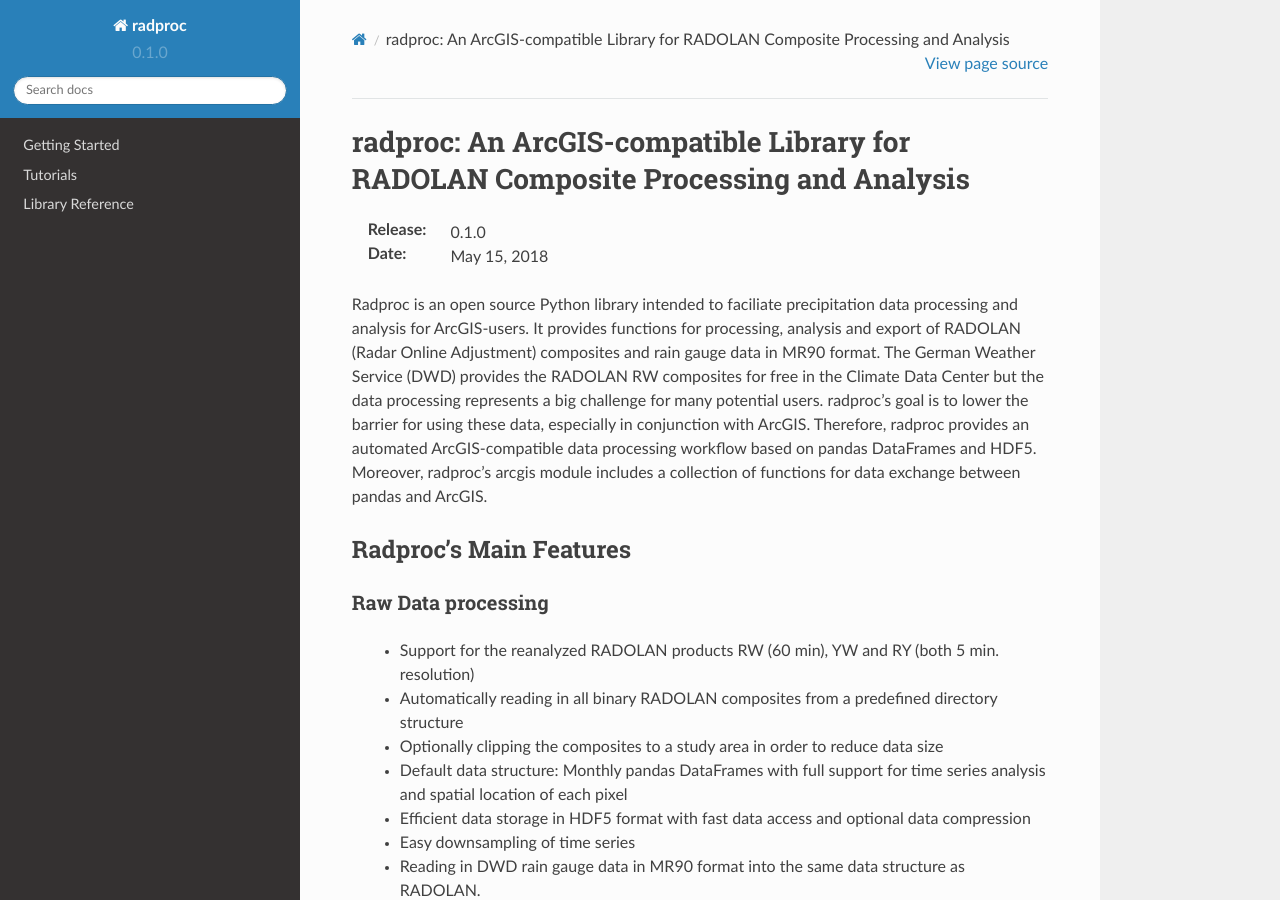
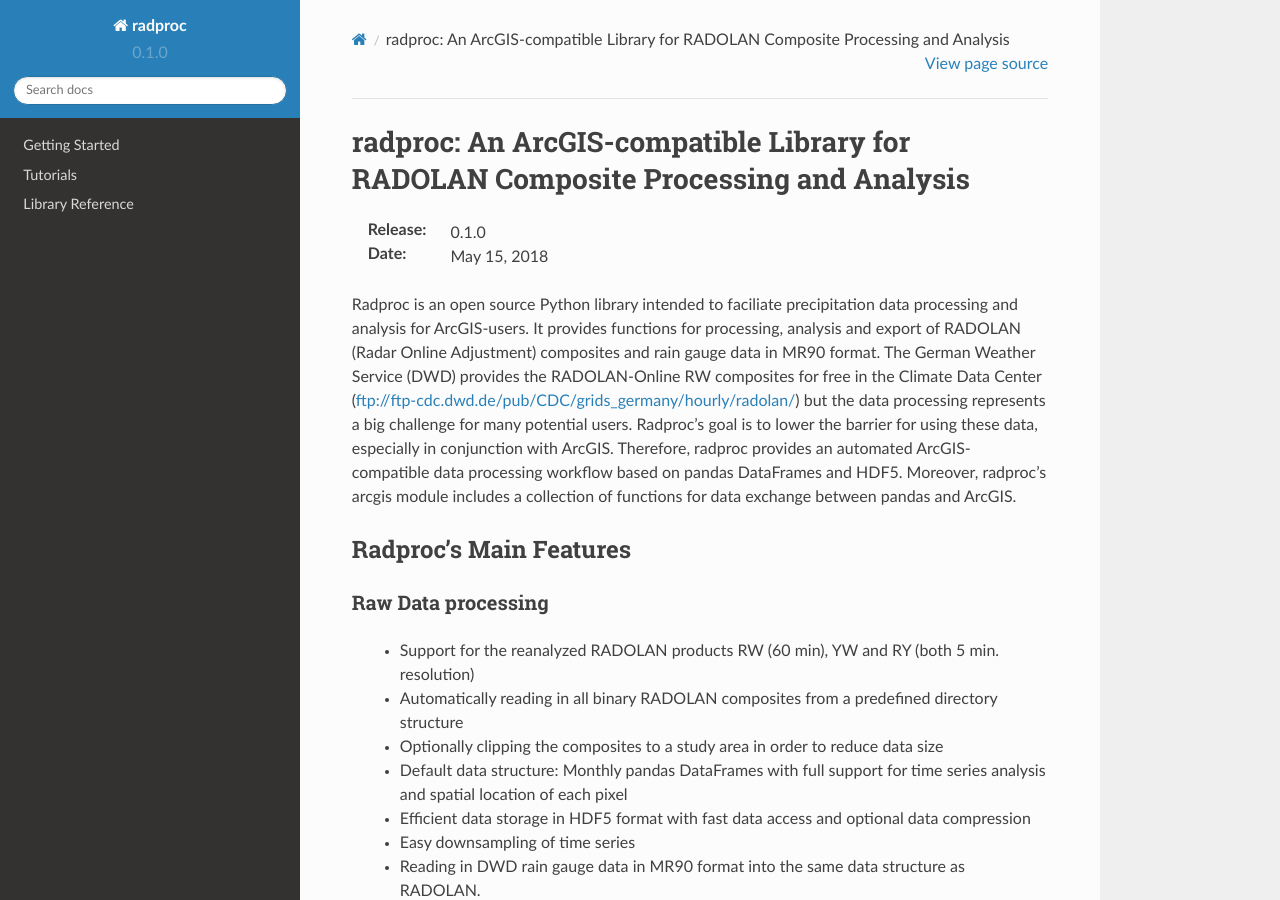
Before and after one commit to jkreklow/radproc, a Sphinx documentation site: the page built from docs/source/index.rst, in a window 1280 px wide and 900 px high. Built offline with Sphinx 7.4.7 and the Read the Docs theme 2.0.0, drawn with Linux system fonts in a browser that asks for light colours.

Commit message:
Added CDC link to index.rst and updated REDAME.rst

```diff
--- a/docs/source/index.rst
+++ b/docs/source/index.rst
@@ -12,9 +12,9 @@
 
 Radproc is an open source Python library intended to faciliate precipitation data processing and analysis for ArcGIS-users.
 It provides functions for processing, analysis and export of RADOLAN (Radar Online Adjustment) composites and rain gauge data in MR90 format.
-The German Weather Service (DWD) provides the RADOLAN RW composites for free in the Climate Data Center
+The German Weather Service (DWD) provides the RADOLAN-Online RW composites for free in the Climate Data Center (ftp://ftp-cdc.dwd.de/pub/CDC/grids_germany/hourly/radolan/)
 but the data processing represents a big challenge for many potential users.
-radproc's goal is to lower the barrier for using these data, especially in conjunction with ArcGIS.
+Radproc's goal is to lower the barrier for using these data, especially in conjunction with ArcGIS.
 Therefore, radproc provides an automated ArcGIS-compatible data processing workflow based on pandas DataFrames and HDF5.
 Moreover, radproc's arcgis module includes a collection of functions for data exchange between pandas and ArcGIS.
 
```
Also changed, not shown: README.rst (+13 -13 lines).
